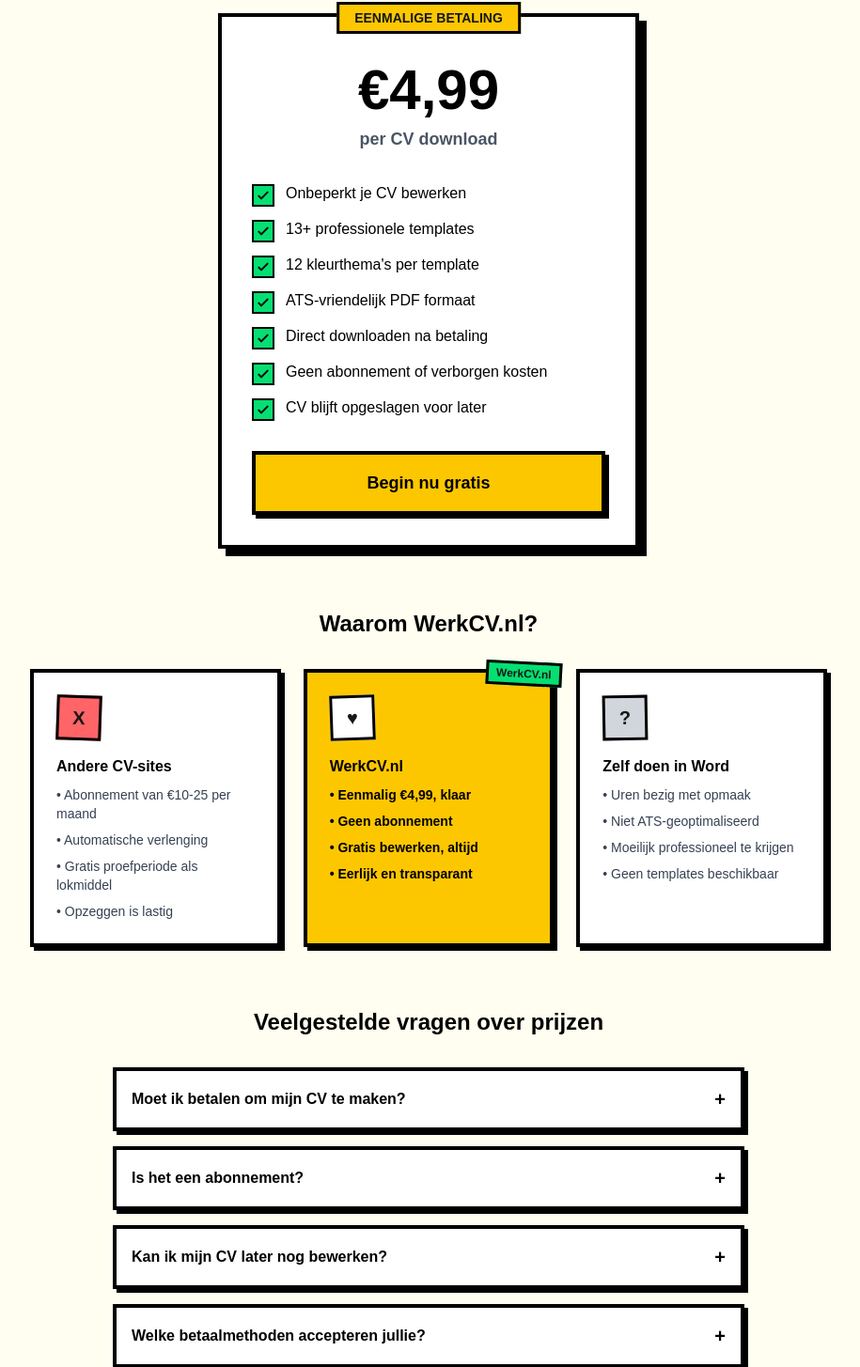
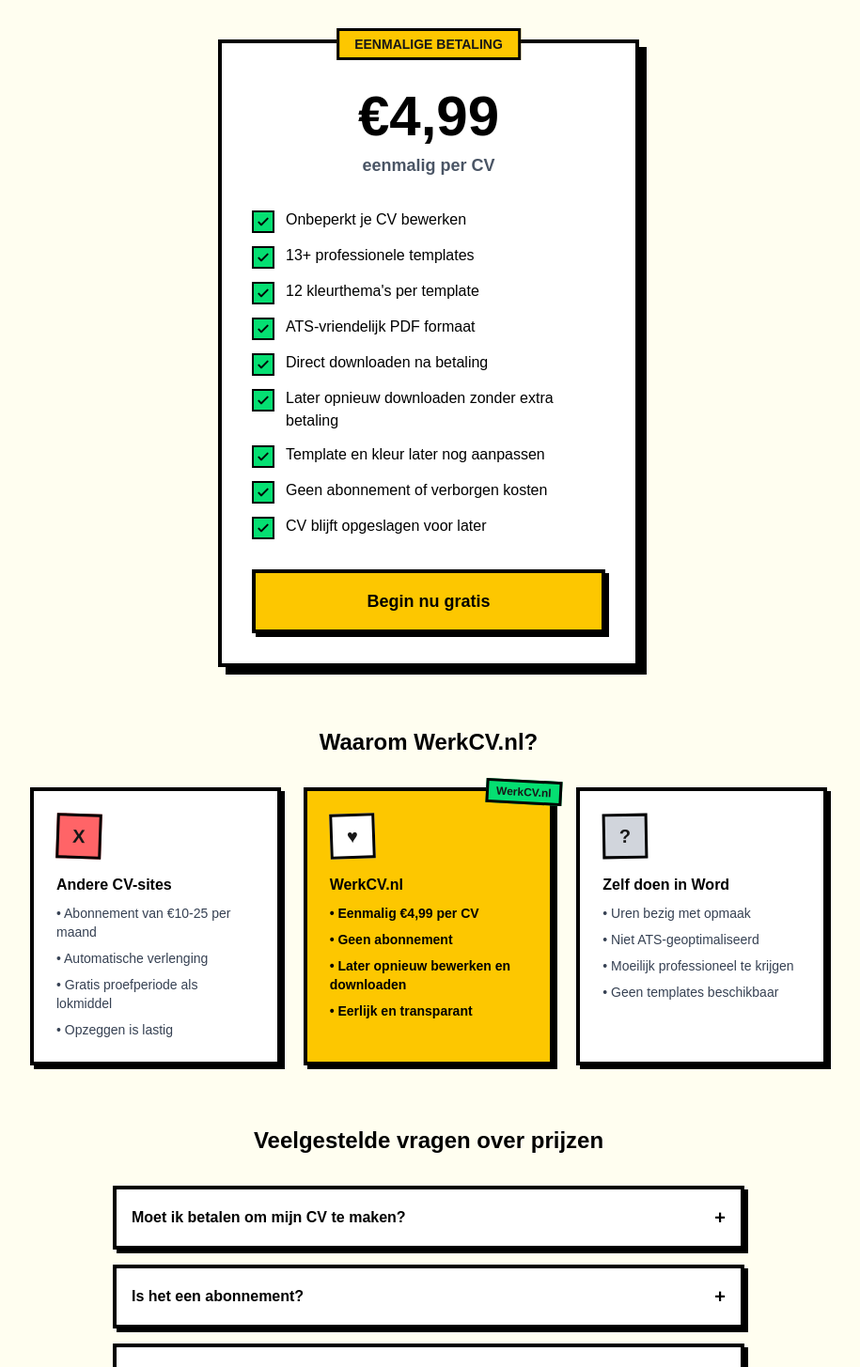
Before and after one commit to dk017/werkcv, a Next.js app: page /prijzen in a window 1280 px wide. Shown: the part 258-1713 px from the top of the page at 94% size, without its empty margins (184-1099 px from the left). Built offline with nearby package versions, Linux system fonts and the light colour scheme; no server answers.

Commit message:
docs: align pricing copy with cv unlock behavior

```diff
--- a/app/faq/page.tsx
+++ b/app/faq/page.tsx
@@ -25,11 +25,11 @@
             },
             {
                 q: "Is WerkCV.nl gratis?",
-                a: "Het aanmaken en bewerken van je CV is volledig gratis. Je betaalt alleen een eenmalig bedrag van €4,99 wanneer je je CV als PDF wilt downloaden. Er zijn geen abonnementen of verborgen kosten."
+                a: "Het aanmaken en bewerken van je CV is volledig gratis. Je betaalt eenmalig €4,99 per CV wanneer je dat CV als PDF wilt downloaden. Er zijn geen abonnementen of verborgen kosten."
             },
             {
                 q: "Hoe verschilt WerkCV.nl van andere CV-sites?",
-                a: "De meeste CV-sites werken met dure maandabonnementen (\u20ac10-25 per maand). Wij vragen een eenmalige betaling van €4,99 per download. Geen automatische verlengingen, geen gedoe met opzeggen."
+                a: "De meeste CV-sites werken met dure maandabonnementen (\u20ac10-25 per maand). Wij vragen een eenmalige betaling van €4,99 per CV. Daarna kun je datzelfde CV later opnieuw bewerken en downloaden zonder extra betaling. Geen automatische verlengingen, geen gedoe met opzeggen."
             },
         ],
     },
@@ -54,7 +54,7 @@
             },
             {
                 q: "Kan ik mijn CV later nog bewerken?",
-                a: "Ja, je CV blijft opgeslagen en je kunt het op elk moment gratis bewerken. Je wijzigingen worden automatisch opgeslagen terwijl je typt."
+                a: "Ja, je CV blijft opgeslagen en je kunt het op elk moment gratis bewerken. Je wijzigingen worden automatisch opgeslagen terwijl je typt, ook nadat je al voor dat CV hebt betaald."
             },
         ],
     },
@@ -63,7 +63,11 @@
         questions: [
             {
                 q: "Hoeveel kost het om een CV te downloaden?",
-                a: "Een CV downloaden als PDF kost eenmalig €4,99. Dit is een eenmalige betaling, geen abonnement."
+                a: "Een CV downloaden als PDF kost eenmalig €4,99 per CV. Dit is een eenmalige betaling, geen abonnement."
+            },
+            {
+                q: "Moet ik opnieuw betalen als ik mijn CV later aanpas?",
+                a: "Nee. Als je eenmaal voor een CV hebt betaald, kun je later gewoon inloggen, datzelfde CV opnieuw openen, aanpassen, van template of kleur wisselen en opnieuw downloaden zonder opnieuw te betalen."
             },
             {
                 q: "Welke betaalmethoden worden geaccepteerd?",
--- a/app/gratis-cv-template/page.tsx
+++ b/app/gratis-cv-template/page.tsx
@@ -191,7 +191,7 @@
             <div className="mt-6 flex flex-wrap gap-3 text-xs font-black uppercase tracking-[0.3em] text-slate-600">
               <span className="px-3 py-1 border-2 border-black bg-white">Gehost op EU-servers (Hetzner, DE)</span>
               <span className="px-3 py-1 border-2 border-black bg-white">GDPR-compliant – gegevens blijven in de EU</span>
-              <span className="px-3 py-1 border-2 border-black bg-white">Geen abonnement, download betaal je los</span>
+              <span className="px-3 py-1 border-2 border-black bg-white">Geen abonnement, eenmalig per CV</span>
             </div>
           </div>
 
--- a/app/over-ons/page.tsx
+++ b/app/over-ons/page.tsx
@@ -54,7 +54,7 @@
                             <h2 className="text-xl font-black mb-3">Waarom WerkCV.nl?</h2>
                             <div className="grid sm:grid-cols-2 gap-4">
                                 {[
-                                    { title: 'Eerlijke prijs', desc: 'Eenmalig \u20ac5 per download. Geen abonnementen, geen verborgen kosten, geen automatische verlengingen.' },
+                                    { title: 'Eerlijke prijs', desc: 'Eenmalig \u20ac5 per CV. Daarna kun je datzelfde CV later opnieuw bewerken en downloaden. Geen abonnementen en geen automatische verlengingen.' },
                                     { title: 'ATS-geoptimaliseerd', desc: 'Al onze templates zijn getest met de meest gebruikte Applicant Tracking Systems in Nederland.' },
                                     { title: 'Nederlandse focus', desc: 'Ontworpen voor de Nederlandse arbeidsmarkt. Met de juiste opmaak, secties en taal die werkgevers verwachten.' },
                                     { title: 'Privacy eerst', desc: 'Je gegevens zijn van jou. We verkopen niets aan derden en je kunt je data altijd laten verwijderen.' },
@@ -73,7 +73,7 @@
                                 {[
                                     { step: '1', title: 'Upload of begin nieuw', desc: 'Upload je bestaande CV of begin vanaf nul met een leeg template.' },
                                     { step: '2', title: 'Bewerk in de live editor', desc: 'Vul je gegevens in en zie direct hoe je CV eruitziet. Wissel van template en kleurthema wanneer je wilt.' },
-                                    { step: '3', title: 'Download als PDF', desc: 'Tevreden? Download je CV als professionele PDF voor een eenmalige betaling van \u20ac5.' },
+                                    { step: '3', title: 'Download als PDF', desc: 'Tevreden? Download je CV als professionele PDF voor een eenmalige betaling van \u20ac5 per CV. Daarna kun je hetzelfde CV later opnieuw openen en downloaden.' },
                                 ].map((item, i) => (
                                     <div key={i} className="flex gap-4 items-start">
                                         <div className="w-10 h-10 bg-yellow-400 border-3 border-black flex items-center justify-center flex-shrink-0 font-black text-lg" style={{ borderWidth: '3px' }}>
--- a/app/page.tsx
+++ b/app/page.tsx
@@ -267,7 +267,7 @@
         { title: "ATS-Vriendelijk", desc: "Alle templates werken met Applicant Tracking Systems", color: "bg-yellow-400", icon: "✓" },
         { title: "Direct PDF Download", desc: "Download je CV direct als professionele PDF", color: "bg-blue-400", icon: "↓" },
         { title: "100% Privacy", desc: "Je gegevens blijven van jou. Wij verkopen niets door", color: "bg-pink-400", icon: "🔒" },
-        { title: "Geen Abonnement", desc: "Eenmalig €4,99 per download, geen verborgen kosten", color: "bg-green-400", icon: "€" },
+        { title: "Geen Abonnement", desc: "Eenmalig €4,99 per CV, geen verborgen kosten", color: "bg-green-400", icon: "€" },
         { title: "Live Preview", desc: "Bekijk je CV in realtime terwijl je typt", color: "bg-purple-400", icon: "👁" },
         { title: "Binnen 5 Minuten", desc: "Upload je bestaande CV of begin helemaal opnieuw", color: "bg-[#4ECDC4]", icon: "⚡" },
     ];
@@ -275,7 +275,7 @@
     const steps = [
         { num: "1", title: "Kies een template", desc: `Selecteer uit ${templateCount}+ professionele, ATS-vriendelijke templates.`, color: "bg-yellow-400" },
         { num: "2", title: "Vul je gegevens in", desc: "Typ je gegevens in de editor. Je CV wordt live bijgewerkt.", color: "bg-blue-400" },
-        { num: "3", title: "Download als PDF", desc: "Download je afgeronde CV als professionele PDF. Eenmalig €4,99.", color: "bg-pink-400" },
+        { num: "3", title: "Download als PDF", desc: "Download je afgeronde CV als professionele PDF. Eenmalig €4,99 per CV.", color: "bg-pink-400" },
     ];
 
     return (
@@ -580,13 +580,14 @@
                             <div className="text-6xl font-black text-black mb-2">
                                 <span className="text-3xl align-top">€</span>4,99
                             </div>
-                            <p className="text-gray-600 font-medium mb-6">per CV download</p>
+                            <p className="text-gray-600 font-medium mb-6">eenmalig per CV</p>
                             <div className="space-y-3 text-left mb-8">
                                 {[
                                     "Gratis bewerken en vormgeven",
                                     `${templateCount}+ professionele templates`,
                                     "ATS-vriendelijk ontwerp",
                                     "Direct downloaden als PDF",
+                                    "Later opnieuw downloaden zonder extra betaling",
                                     "Gehost op EU-servers (Hetzner, Duitsland)",
                                     "Geen abonnement of verborgen kosten",
                                 ].map((item) => (
--- a/app/prijzen/page.tsx
+++ b/app/prijzen/page.tsx
@@ -4,7 +4,7 @@
 
 export const metadata: Metadata = {
     title: "Prijzen - CV Maken Kosten | WerkCV.nl",
-    description: "Maak gratis je CV en betaal alleen als je downloadt. Eenmalig €4,99 voor een professionele PDF. Geen abonnement, geen verborgen kosten.",
+    description: "Maak gratis je CV en betaal eenmalig €4,99 per CV. Daarna kun je dat CV blijven bewerken, van template wisselen en opnieuw downloaden. Geen abonnement.",
     keywords: [
         "cv maken kosten",
         "cv maker prijs",
@@ -22,7 +22,7 @@
     "@context": "https://schema.org",
     "@type": "Product",
     "name": "WerkCV - Professioneel CV Downloaden",
-    "description": "Maak een professioneel, ATS-vriendelijk CV en download als PDF.",
+    "description": "Maak een professioneel, ATS-vriendelijk CV en download als PDF. Na betaling kun je hetzelfde CV later opnieuw downloaden.",
     "url": "https://werkcv.nl/prijzen",
     "image": [
         "https://werkcv.nl/opengraph-image",
@@ -85,7 +85,7 @@
                         Simpel & eerlijk geprijsd
                     </h1>
                     <p className="text-lg font-medium text-black max-w-2xl mx-auto">
-                        Maak je CV helemaal gratis. Betaal alleen als je tevreden bent en wilt downloaden.
+                        Maak je CV helemaal gratis. Betaal eenmalig per CV zodra je tevreden bent, en blijf datzelfde CV daarna gewoon bewerken en downloaden.
                     </p>
                 </div>
 
@@ -98,7 +98,7 @@
 
                         <div className="text-center pt-4">
                             <div className="text-6xl font-black text-black mb-2">€4,99</div>
-                            <p className="text-lg font-bold text-gray-600 mb-8">per CV download</p>
+                            <p className="text-lg font-bold text-gray-600 mb-8">eenmalig per CV</p>
 
                             <ul className="text-left space-y-3 mb-8">
                                 {[
@@ -107,6 +107,8 @@
                                     '12 kleurthema\'s per template',
                                     'ATS-vriendelijk PDF formaat',
                                     'Direct downloaden na betaling',
+                                    'Later opnieuw downloaden zonder extra betaling',
+                                    'Template en kleur later nog aanpassen',
                                     'Geen abonnement of verborgen kosten',
                                     'CV blijft opgeslagen voor later',
                                 ].map((feature, i) => (
@@ -156,9 +158,9 @@
                             </div>
                             <h3 className="font-black text-black mb-2">WerkCV.nl</h3>
                             <ul className="space-y-2 text-sm font-black text-black">
-                                <li>&bull; Eenmalig €4,99, klaar</li>
+                                <li>&bull; Eenmalig €4,99 per CV</li>
                                 <li>&bull; Geen abonnement</li>
-                                <li>&bull; Gratis bewerken, altijd</li>
+                                <li>&bull; Later opnieuw bewerken en downloaden</li>
                                 <li>&bull; Eerlijk en transparant</li>
                             </ul>
                         </div>
@@ -182,9 +184,10 @@
                     <h2 className="text-2xl font-black text-black text-center mb-8">Veelgestelde vragen over prijzen</h2>
                     <div className="space-y-4 max-w-2xl mx-auto">
                         {[
-                            { q: 'Moet ik betalen om mijn CV te maken?', a: 'Nee, het aanmaken en bewerken van je CV is volledig gratis. Je betaalt alleen als je je CV als PDF wilt downloaden.' },
-                            { q: 'Is het een abonnement?', a: 'Nee! Het is een eenmalige betaling van €4,99. Geen automatische verlengingen, geen verborgen kosten.' },
-                            { q: 'Kan ik mijn CV later nog bewerken?', a: 'Ja, je CV blijft opgeslagen en je kunt het altijd gratis bewerken. Alleen voor een nieuwe PDF-download betaal je opnieuw.' },
+                            { q: 'Moet ik betalen om mijn CV te maken?', a: 'Nee, het aanmaken en bewerken van je CV is volledig gratis. Je betaalt pas als je dat CV als PDF wilt downloaden.' },
+                            { q: 'Is het een abonnement?', a: 'Nee. Het is een eenmalige betaling van €4,99 per CV. Geen automatische verlengingen en geen verborgen kosten.' },
+                            { q: 'Kan ik mijn CV later nog bewerken?', a: 'Ja. Na betaling blijft dat CV in je account staan en kun je het later opnieuw openen, bewerken, van template of kleur wisselen en opnieuw downloaden zonder opnieuw te betalen.' },
+                            { q: 'Wanneer betaal ik opnieuw?', a: 'Alleen als je een nieuw CV als apart document aanmaakt. Voor een CV waarvoor je al hebt betaald, hoef je niet opnieuw te betalen om later nog een PDF te downloaden.' },
                             { q: 'Welke betaalmethoden accepteren jullie?', a: 'We accepteren iDEAL, creditcard, Bancontact en andere gangbare betaalmethoden via onze betalingspartner.' },
                         ].map((faq, i) => (
                             <details key={i} className="bg-white border-4 border-black shadow-[4px_4px_0px_0px_rgba(0,0,0,1)] group">
```
